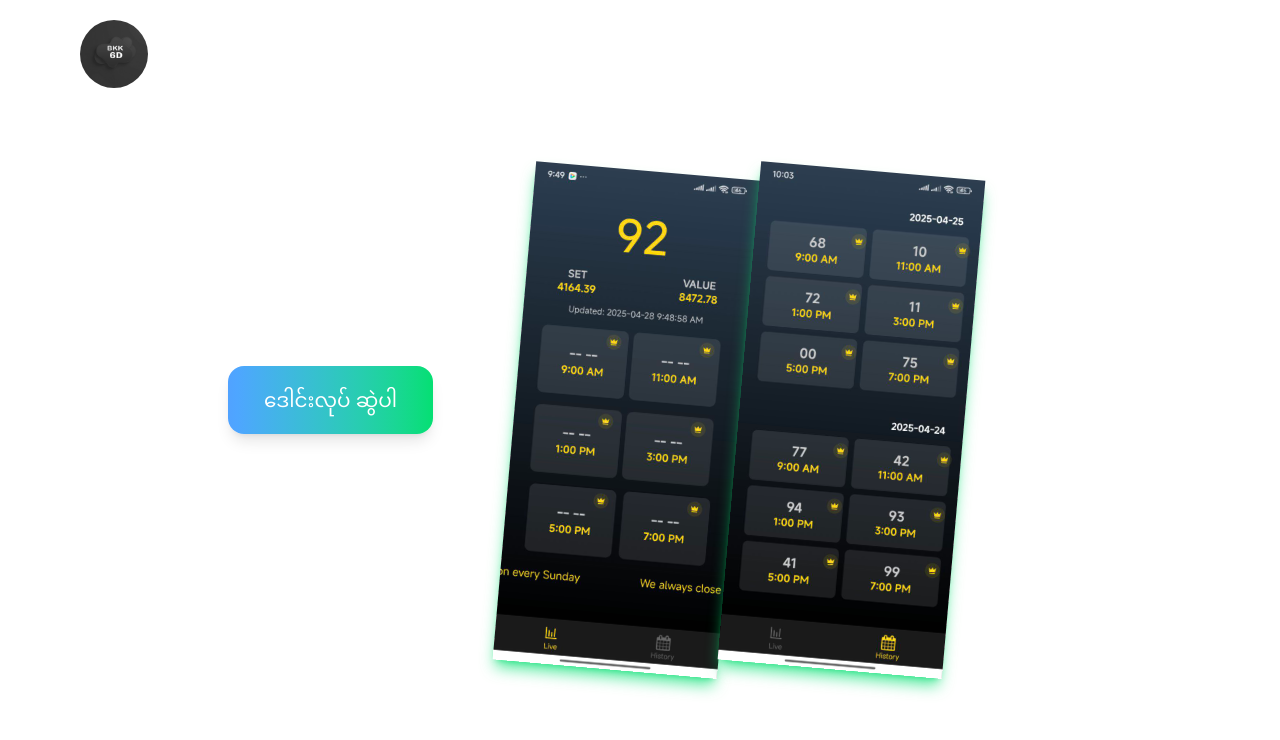
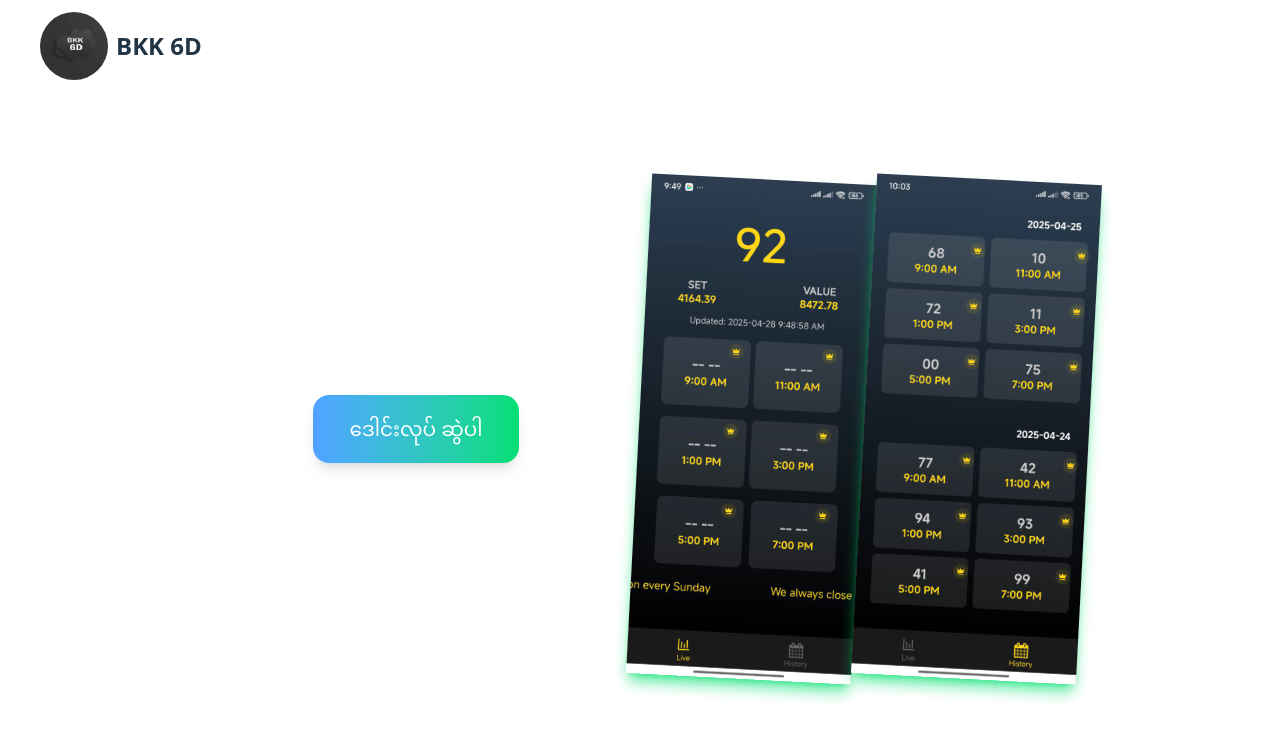
Before and after one commit to ThetHtetS/sevenTri_live_download, a React (Vite) app: page / in a window 1280 px wide. Shown: the top 740 px of the page. Built offline with nearby package versions, Linux system fonts and the light colour scheme.

Commit message:
responsive

```diff
--- a/src/App.jsx
+++ b/src/App.jsx
@@ -1,7 +1,7 @@
 import Logo from "./assets/icon.png";
 import Sample from "./assets/sample.png";
 import Sample2 from "./assets/sample2.png";
-import './App.css';
+import "./App.css";
 import React from "react";
 
 function App() {
@@ -19,43 +19,57 @@
 
   return (
     <>
-      <div className="hidden md:flex flex-column w-[100%] h-screen justify-content-center align-items-center">
-        <div className="flex h-15 items-center px-5 sm:px-10 lg:px-20 pt-7">
-          <div className="text-4xl font-bold text-yellow-400">
+      <div className="hidden md:flex flex-col w-screen h-screen ">
+        <div className="flex h-25 items-center w-[100%] px-10 ">
+          <div className="text-2xl font-bold flex text-center items-center gap-2">
             <img
               src={Logo}
               alt=""
-              className="w-12 h-12 sm:w-14 sm:h-14 lg:w-17 lg:h-17 mt-5 rounded-full"
+              className="w-12 h-12  lg:w-17 lg:h-17  rounded-full"
             />
+            <h3>BKK 6D</h3>
           </div>
         </div>
-        <div className="flex ">
-          <div className="md:w-[50%] lg:w-[45%] flex items-center ">
-            <div className="md:px-5 md:py-3 lg:px-9 lg:py-5  text-center rounded-2xl cursor-pointer text-white text-lg sm:text-xl font-semibold bg-gradient-to-r from-blue-400 to-green-400 shadow-lg hover:shadow-green-400/70 transition duration-300"
+        <div className="w-[100%] h-screen  flex items-center justify-center"
+        style={{ marginTop: -35 }}>
+          <div className="flex flex-col-2 w-[70%]">
+            <div className="flex  w-1/2 items-center lg:justify-center ">
+              {/* <h2 className="text-3xl  font-bold text-center text-gray-800 mb-5">
+                BKK 6D မှာ 2D 3D 6D result တွေကို  ကြည့်ရှုနိုင်ပါပြီ
+              </h2> */}
+              <div
+                className="md:px-5 md:py-3 lg:px-9 lg:py-5  text-center rounded-2xl cursor-pointer text-white text-lg sm:text-xl font-semibold bg-gradient-to-r from-blue-400 to-green-400 shadow-lg hover:shadow-green-400/70 transition duration-300"
                 onClick={handleDownload}
               >
                 ဒေါင်းလုပ် ဆွဲပါ
               </div>
             </div>
-          <div className="flex flex-col sm:flex-row lg:mt-10 md:w-[50%] lg:w-[55%] items-center justify-center">
+            <div className="flex flex-col sm:flex-row w-1/2 items-center justify-center">
               <img
                 src={Sample}
                 alt=""
-              className="w-[150px] sm:w-[200px] lg:w-[250px] h-[300px] sm:h-[400px] lg:h-[500px] object-cover rotate-5 shadow-lg shadow-green-400/70"
+                className="lg:w-[250px] md:w-[200px] md:h-[450px] lg:h-[500px] object-cover rotate-3 shadow-lg shadow-green-400/70"
               />
               <img
                 src={Sample2}
                 alt=""
-              className="w-[150px] sm:w-[200px] lg:w-[250px] h-[300px] sm:h-[400px] lg:h-[500px] object-cover rotate-5 shadow-lg shadow-green-400/70"
+                className="lg:w-[250px] md:w-[200px] md:h-[450px] lg:h-[500px] object-cover rotate-3 shadow-lg shadow-green-400/70"
               />
             </div>
           </div>
         </div>
+      </div>
       <div className=" md:hidden w-screen h-screen  flex justify-center items-center">
-        <div className="w-[100%] flex flex-col items-center justify-center">
+        <div className="w-[100%] h-[100vh] flex flex-col items-center justify-center">
           <img src={Logo} alt="" className="logo w-30 h-30 my-3" />
           <h1 className="font-bold my-4">BKK 6D</h1>
-          <button className="my-4" onClick={handleDownload}>Download</button>
+          <button className="my-4" onClick={handleDownload}>
+            Download
+          </button>
+          <div className="flex gap-2 my-4">
+            <img src={Sample} alt="" className="w-30 h-60"/>
+            <img src={Sample2} alt="" className="w-30 h-60"/>
+          </div>
           <p className="my-4 text-[14px]">
             Click Download button to download android.apk
           </p>
```
Lines whose indentation alone changed are shown as unchanged.
